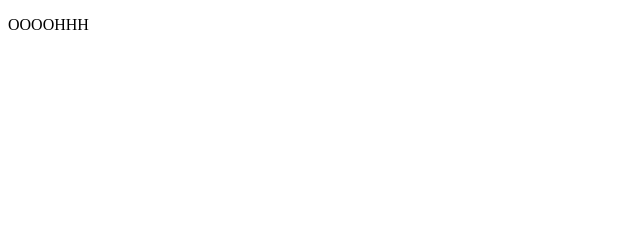
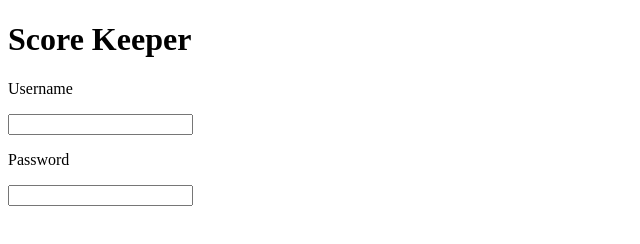
Before and after one commit to KY246/grading, a plain HTML site: page index.html in a window 1280 px wide. Shown: the whole page, without its empty margins (0-640 px from the left). Drawn offline with Linux system fonts and the light colour scheme.

Commit message:
Update index.html

```diff
--- a/index.html
+++ b/index.html
@@ -2,10 +2,22 @@
 <html>
   <head>
     <meta charset = "utf-8">
+    <title>Score Page</title>
+    <!--   Yup, need my logo.   -->
     <link rel="icon" href="https://www.khanacademy.org/computer-programming/logo-history/5723554329739264/5021141755052032.png" type="image/jpg" sizes="16x16">
-    <title>Score Page</title>
+    <!--   Guess I'll never get used to the traditional way. Thaaanks Khan Academy.   -->
+    <style>
+
+    </style>
   </head>
   <body>
-    <p>OOOOHHH</p>
+    <h1>Score Keeper</h1>
+    <p>Username</p>
+    <input type="text" id="user"></input>
+    <p>Password</p>
+    <input type="password" id="pass"></input>
+    <script>
+
+    </script>
   </body>
 </html>
```
